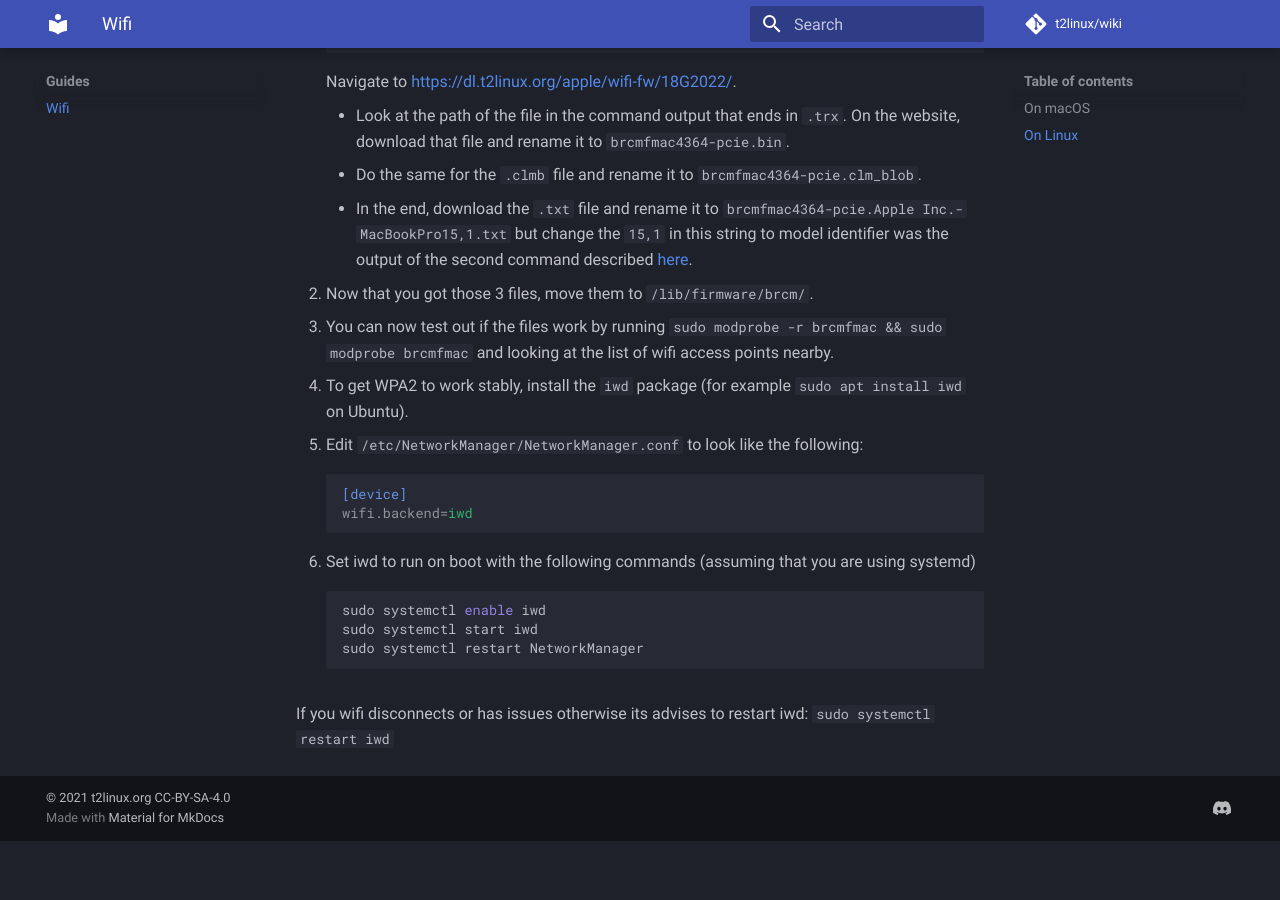
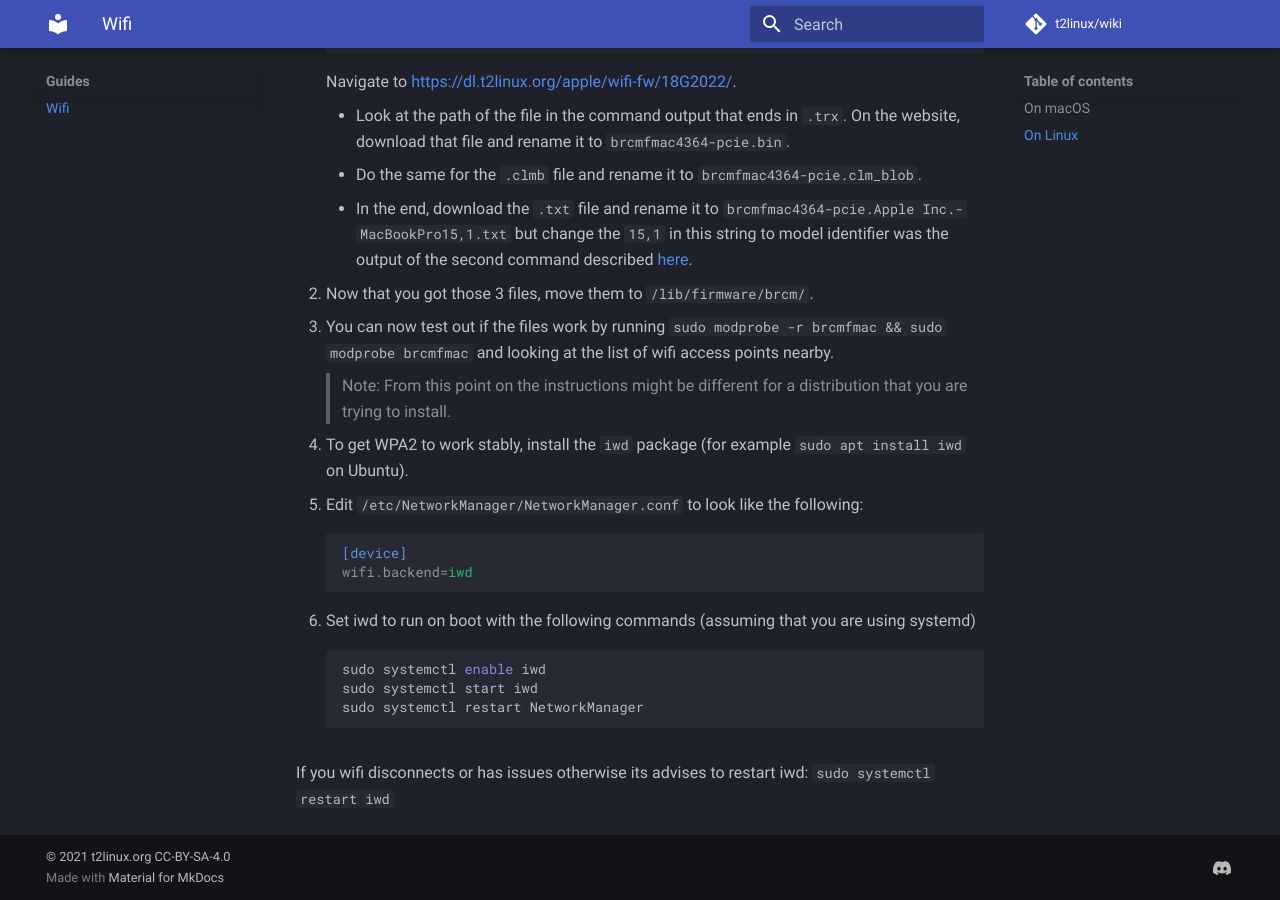
Before and after one commit to t2linux/wiki, an MkDocs documentation site: the page built from docs/guides/wifi.md, in a window 1280 px wide and 900 px high, scrolled down 685 px. Built offline with MkDocs 1.6.1 and Material for MkDocs 9.7.7, drawn with Linux system fonts in a browser that asks for light colours; comment, search, counter and statistics services are not loaded; before the commit the page ends 1526 px from its top, so only the background shows below that.

Commit message:
Guides: Added distro specific instruction note to wifi guide
Distribution guides might have different instuctions after generic retrieval of
wifi firmware

```diff
--- a/docs/guides/wifi.md
+++ b/docs/guides/wifi.md
@@ -29,6 +29,9 @@ This page is a step by step guide to get wifi working on supported models.
 
 2. Now that you got those 3 files, move them to `/lib/firmware/brcm/`.
 3. You can now test out if the files work by running `sudo modprobe -r brcmfmac && sudo modprobe brcmfmac` and looking at the list of wifi access points nearby.
+
+    > Note: From this point on the instructions might be different for a distribution that you are trying to install.
+
 4. To get WPA2 to work stably, install the `iwd` package (for example `sudo apt install iwd` on Ubuntu).
 5. Edit `/etc/NetworkManager/NetworkManager.conf` to look like the following:
 
```
